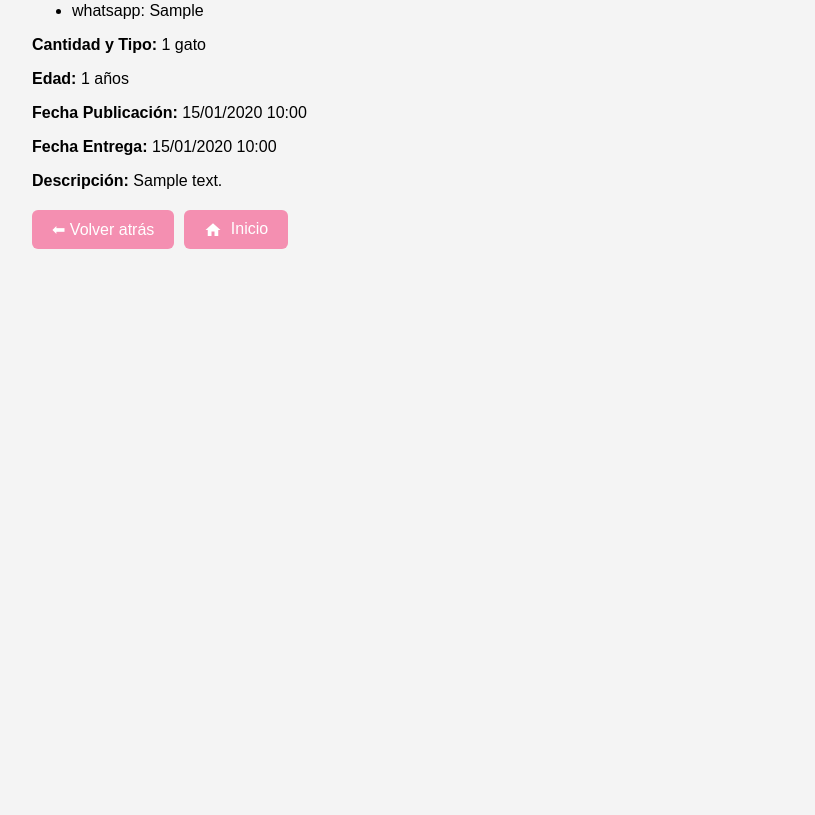
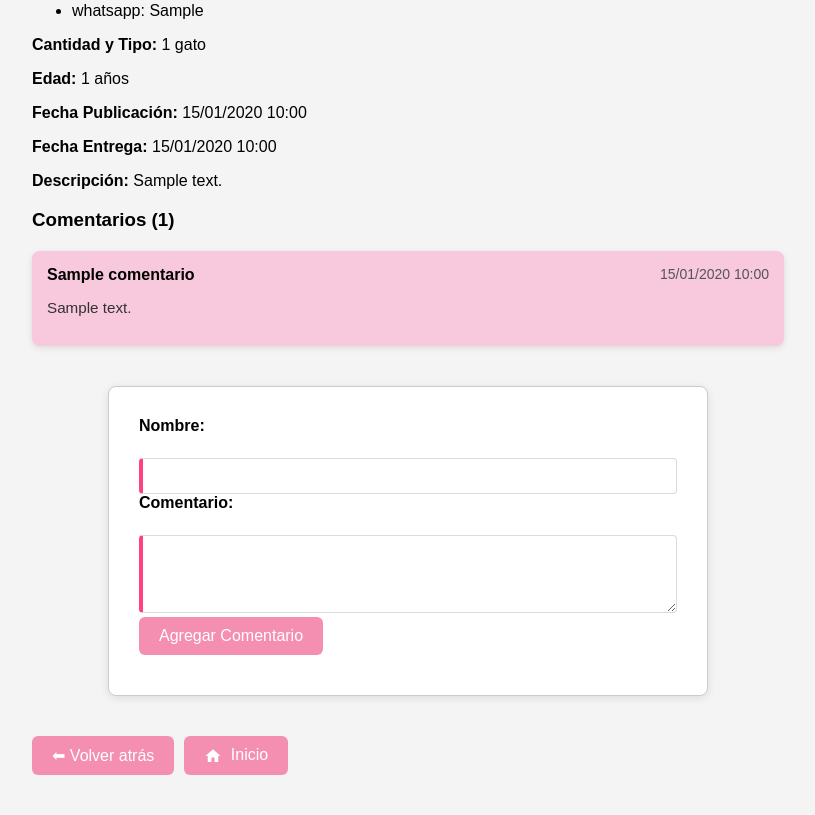
Before and after one commit to ConstanzaAB/desarrollo_web_constanza_andrade, a Flask app: page /aviso/1 in a window 1280 px wide. Shown: the part 595-1410 px from the top of the page, without its empty margins (72-887 px from the left). Before the commit the page ends 844 px from the top, so only its background shows below. Run offline with Flask 3, Linux system fonts and the light colour scheme; tables that the repository leaves empty or names only in its code hold one stand-in row (values such as "Sample post").

Commit message:
check new features

```diff
--- a/my_proyect/app.py
+++ b/my_proyect/app.py
@@ -272,10 +272,48 @@ def index():
     u_avisos=bd.get_ultimos_5_avisos()
     return render_template('main/index.html', u_avisos=u_avisos)
 
+
 @app.route('/aviso/<int:aviso_id>')
 def ver_aviso(aviso_id):
     aviso = bd.get_aviso_by_id(aviso_id)
     return render_template('posts/detalles.html', aviso=aviso)
+
+@app.route('/api/comentarios/<int:aviso_id>', methods=['GET'])
+def api_get_comentarios(aviso_id):
+    comentarios = bd.get_comentarios_by_aviso_id(aviso_id)
+
+    # Convertimos cada comentario a un dict con los campos necesarios
+    comentarios_json = [
+        {
+            'nombre': comentario.nombre,
+            'texto': comentario.texto,
+            'fecha': comentario.fecha.strftime('%d/%m/%Y %H:%M')
+        }
+        for comentario in comentarios
+    ]
+
+    return jsonify(comentarios_json)
+
+@app.route('/api/comentarios', methods=['POST'])
+def api_agregar_comentario():
+    data = request.get_json()
+    nombre = data.get('nombre')
+    texto = data.get('texto')
+    aviso_id = data.get('aviso_id')
+
+    if not nombre or not texto or not aviso_id:
+        return jsonify({'success': False, 'mensaje': 'Faltan datos obligatorios'}), 400
+
+    try:
+        bd.create_comentario(
+            nombre=nombre,
+            texto=texto,
+            fecha=datetime.now(),
+            aviso_id=aviso_id
+        )
+        return jsonify({'success': True, 'mensaje': 'Comentario agregado correctamente'})
+    except Exception as e:
+        return jsonify({'success': False, 'mensaje': 'Error al guardar comentario'}), 500
 
 @app.route('/see_post')
 def see_post():
--- a/my_proyect/database/bd.py
+++ b/my_proyect/database/bd.py
@@ -233,6 +233,19 @@ def create_comentario(nombre, texto, fecha, aviso_id):
     session.commit()
     session.close()
 
+def get_comentarios_by_aviso_id(aviso_id):
+    session = SessionLocal()
+    try:
+        comentarios = (
+            session.query(Comentario)
+            .filter(Comentario.aviso_id == aviso_id)
+            .order_by(Comentario.fecha.desc())  # Ordenar del más reciente al más antiguo
+            .all()
+        )
+        return comentarios
+    finally:
+        session.close()
+
 def get_avisos_por_dia():
     session = SessionLocal()
     try:
--- a/my_proyect/static/css/style.css
+++ b/my_proyect/static/css/style.css
@@ -487,6 +487,58 @@ th {
   width: 30%;
 }
 
+/* ========== COMENTARIOS ========== */
+
+.comentarios-lista {
+  display: flex;
+  flex-direction: column;
+  gap: 15px;
+  margin-top: 20px;
+}
+
+.comentario {
+  background-color: var(--color-nav);
+  border-radius: 8px;
+  padding: 15px;
+  box-shadow: 0 2px 6px rgba(0, 0, 0, 0.1);
+  font-family: sans-serif;
+  transition: box-shadow 0.3s;
+}
+
+.comentario:hover {
+  box-shadow: 0 4px 12px rgba(0, 0, 0, 0.15);
+}
+
+.comentario-header {
+  display: flex;
+  justify-content: space-between;
+  margin-bottom: 8px;
+}
+
+.comentario-nombre {
+  font-weight: bold;
+  font-size: 1rem;
+}
+
+.comentario-fecha {
+  font-size: 0.875rem;
+  color: #555;
+}
+
+.comentario-texto {
+  font-size: 0.95rem;
+  color: #333;
+  white-space: pre-line;
+}
+
+.comentario-vacio {
+  text-align: center;
+  color: #777;
+  font-style: italic;
+}
+
+
+
 @keyframes fadeIn {
   from { opacity: 0; transform: translate(-50%, 0); }
   to { opacity: 1; transform: translate(-50%, 20px); }
--- a/my_proyect/static/js/detalles.js
+++ b/my_proyect/static/js/detalles.js
@@ -1,4 +1,6 @@
+
 document.addEventListener('DOMContentLoaded', () => {
+
   const modal = document.getElementById("modal");
   const imagenAmpliada = document.getElementById("imagenAmpliada");
   const cerrarBtn = document.querySelector(".cerrar-img-modal");
@@ -48,4 +50,133 @@ document.addEventListener('DOMContentLoaded', () => {
     });
   }
 
+  // --- COMENTARIOS ---
+
+  function validarComentario(texto) {
+      return texto && texto.length > 2 && texto.length < 301;
+  }
+
+  function validarNombreCom(texto) {
+      return texto && texto.length > 4 && texto.length < 81;
+  }
+
+  const avisoId = document.getElementById('form-comentario')?.dataset.avisoId;
+  const listaComentarios = document.getElementById('lista-comentarios');
+  const formComentario = document.getElementById('form-comentario');
+
+  if (avisoId && listaComentarios && formComentario) {
+    const errorContainer = document.createElement('div');
+    errorContainer.style.color = 'red';
+    errorContainer.style.marginTop = '10px';
+    formComentario.appendChild(errorContainer);
+
+    // Función para mostrar comentarios
+    function renderComentarios(comentarios) {
+      listaComentarios.innerHTML = '';
+      const countEl = document.getElementById('comentario-count');
+
+      if (countEl) countEl.textContent = `Comentarios (${comentarios.length})`;
+
+      if (comentarios.length === 0) {
+        listaComentarios.innerHTML = '<p class="comentario-vacio">No hay comentarios aún.</p>';
+        return;
+      }
+
+      comentarios.forEach(({ nombre, texto, fecha }) => {
+        const div = document.createElement('div');
+        div.classList.add('comentario');
+
+        div.innerHTML = `
+          <div class="comentario-header">
+            <strong class="comentario-nombre">${escapeHtml(nombre)}</strong>
+            <span class="comentario-fecha">${fecha}</span>
+          </div>
+          <p class="comentario-texto">${escapeHtml(texto)}</p>
+        `;
+
+        listaComentarios.appendChild(div);
+      });
+    }
+
+
+    // Escape para evitar XSS
+    function escapeHtml(text) {
+      return text.replace(/[&<>"']/g, function (m) {
+        return {
+          '&': '&amp;',
+          '<': '&lt;',
+          '>': '&gt;',
+          '"': '&quot;',
+          "'": '&#39;'
+        }[m];
+      });
+    }
+
+    // Cargar comentarios al inicio
+    fetch(`/api/comentarios/${avisoId}`)
+      .then(res => res.json())
+      .then(data => {
+        renderComentarios(data);
+      })
+      .catch(() => {
+        listaComentarios.innerHTML = '<li>Error cargando comentarios.</li>';
+      });
+
+    // Enviar comentario
+    formComentario.addEventListener('submit', e => {
+      e.preventDefault();
+
+      errorContainer.textContent = ''; // limpiar errores
+
+      const nombreInput = formComentario.querySelector('input[name="nombre"]');
+      const textoInput = formComentario.querySelector('textarea[name="texto"]');
+
+      const nombre = nombreInput.value.trim();
+      const texto = textoInput.value.trim();
+
+      // Validaciones
+      const errores = [];
+      if (!validarNombreCom(nombre)) {
+        errores.push('El nombre debe tener entre 5 y 80 caracteres.');
+      }
+      if (!validarComentario(texto)) {
+        errores.push('El comentario debe tener entre 4 y 300 caracteres.');
+      }
+
+      if (errores.length > 0) {
+        errorContainer.innerHTML = errores.map(err => `<p>${err}</p>`).join('');
+        return;
+      }
+
+      // Envío si pasa validación
+      fetch('/api/comentarios', {
+        method: 'POST',
+        headers: { 'Content-Type': 'application/json' },
+        body: JSON.stringify({ nombre, texto, aviso_id: avisoId })
+      })
+        .then(res => res.json())
+        .then(data => {
+          if (data.success) {
+            // Limpiar errores y campos
+            errorContainer.style.color = 'green';
+            errorContainer.textContent = 'Comentario enviado correctamente.';
+            nombreInput.value = '';
+            textoInput.value = '';
+            // Recargar comentarios
+            return fetch(`/api/comentarios/${avisoId}`);
+          } else {
+            throw new Error(data.mensaje || 'Error al enviar comentario');
+          }
+        })
+        .then(res => res.json())
+        .then(data => {
+          renderComentarios(data);
+          errorContainer.style.color = 'green';
+        })
+        .catch(err => {
+          errorContainer.style.color = 'red';
+          errorContainer.textContent = err.message;
+        });
+    });
+  }
 });
--- a/my_proyect/templates/posts/detalles.HTML
+++ b/my_proyect/templates/posts/detalles.HTML
@@ -32,6 +32,25 @@
       <p><strong>Fecha Entrega:</strong> {{ aviso.fecha_entrega.strftime('%d/%m/%Y %H:%M') }}</p>
 
       <p><strong>Descripción:</strong> {{ aviso.descripcion or 'Sin descripción' }}</p>
+
+      <!-- Lista de comentarios-->
+      <h3 id="comentario-count">Comentarios</h3>
+      <div class="comentarios-lista">
+        <div id="lista-comentarios" class="comentarios-container">
+          <!-- Aquí van las cards de comentarios insertadas por JS -->
+        </div>
+      </div>
+
+      <!-- Formulario para agregar un comentario -->
+      <form id="form-comentario" data-aviso-id="{{ aviso.id }}">
+        <label for="nombre">Nombre:</label><br>
+        <input type="text" name="nombre" id="nombre" required><br>
+        <label for="texto">Comentario:</label><br>
+        <textarea name="texto" id="texto" rows="4" cols="50" required></textarea><br>
+        <button type="submit">Agregar Comentario</button>
+      </form>
+
+
       <!-- Contenedor de botones al final -->
       <div class="botones-contenedor">
         <button id="btn-volver" class="button" data-url="{{ url_for('see_post') }}">
```
Also changed, not shown: my_proyect/static/js/graficos.js (+31 -5 lines), my_proyect/static/js/main.js (+0 -16 lines), my_proyect/templates/statistics/statistics.HTML (+5 -4 lines), my_proyect/static/uploads/perrito_1.jpg (added), my_proyect/static/uploads/perrito_2.jpg (added).
